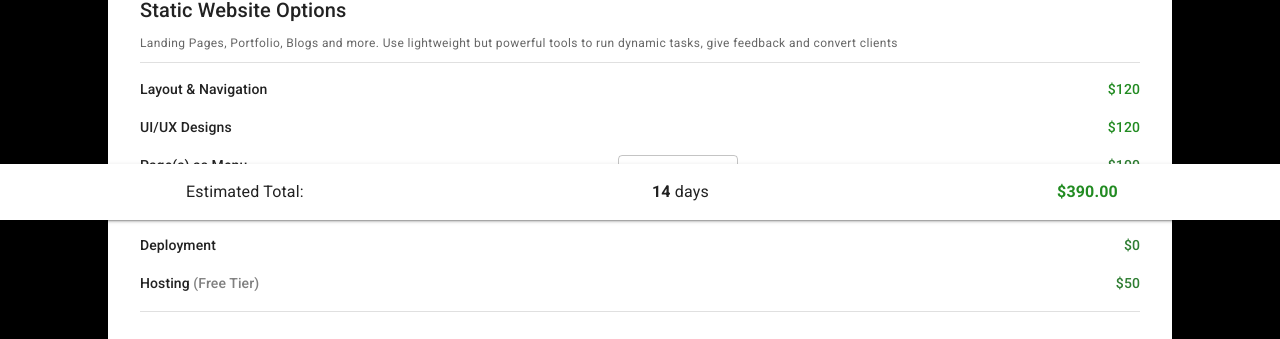
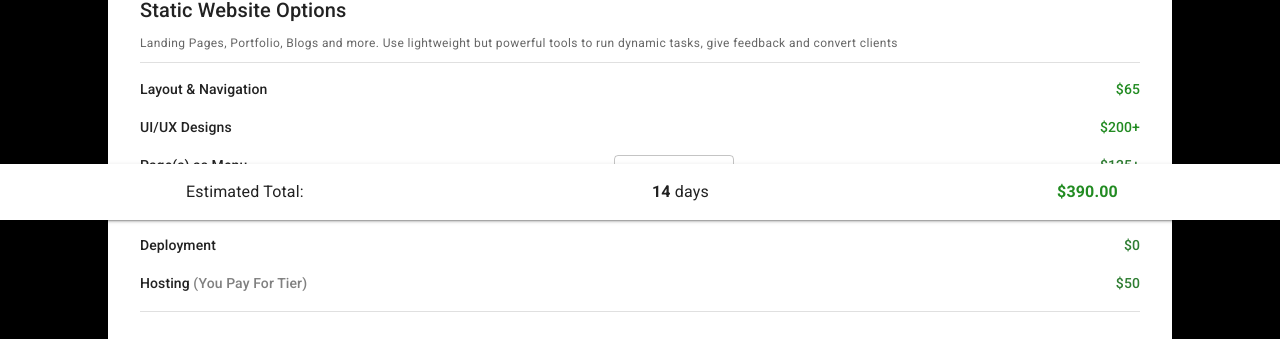
Before and after one commit to gicodes/portfolio, a Next.js app: page /app-builder/web in a window 1280 px wide. Shown: the part 580-919 px from the top of the page. Built offline with nearby package versions, Linux system fonts and the light colour scheme.

Commit message:
refactores...

```diff
--- a/src/app/app-builder/web/static.tsx
+++ b/src/app/app-builder/web/static.tsx
@@ -50,11 +50,11 @@ export const StaticOptions: React.FC<StaticOptionsProps> = ({ state, staticPages
 
       <Stack spacing={2} mt={2}>
         <Typography variant="subtitle2" display="flex" justifyContent="space-between">
-          Layout & Navigation <span className="text-success"> $120</span>
+          Layout & Navigation <span className="text-success"> $65</span>
         </Typography>
 
         <Typography variant="subtitle2" display="flex" justifyContent="space-between">
-          UI/UX Designs <span className="text-success"> $120</span>
+          UI/UX Designs <span className="text-success"> $200+</span>
         </Typography>
 
         <Box display="flex" justifyContent="space-between" gap={1.5}>
@@ -67,7 +67,7 @@ export const StaticOptions: React.FC<StaticOptionsProps> = ({ state, staticPages
             sx={{ width: 120 }}
             helperText="Max Default (5)"
           />
-          <Typography variant="subtitle2" color="success"> $100 </Typography>
+          <Typography variant="subtitle2" color="success"> $125+ </Typography>
         </Box>
 
         <Stack direction="row" justifyContent="space-between">
@@ -78,7 +78,7 @@ export const StaticOptions: React.FC<StaticOptionsProps> = ({ state, staticPages
         <Stack my={1} direction="column" justifyContent="space-between">
           <Stack direction="row" justifyContent="space-between">
             <Typography variant="subtitle2" display="flex" justifyContent="space-between">
-              Hosting <span className='text-secondary'>&nbsp;(Free Tier)</span>
+              Hosting <span className='text-secondary'>&nbsp;(You Pay For Tier)</span>
             </Typography>
             <Typography variant="subtitle2" color="success" my="auto"> $50 </Typography>
           </Stack>
```
